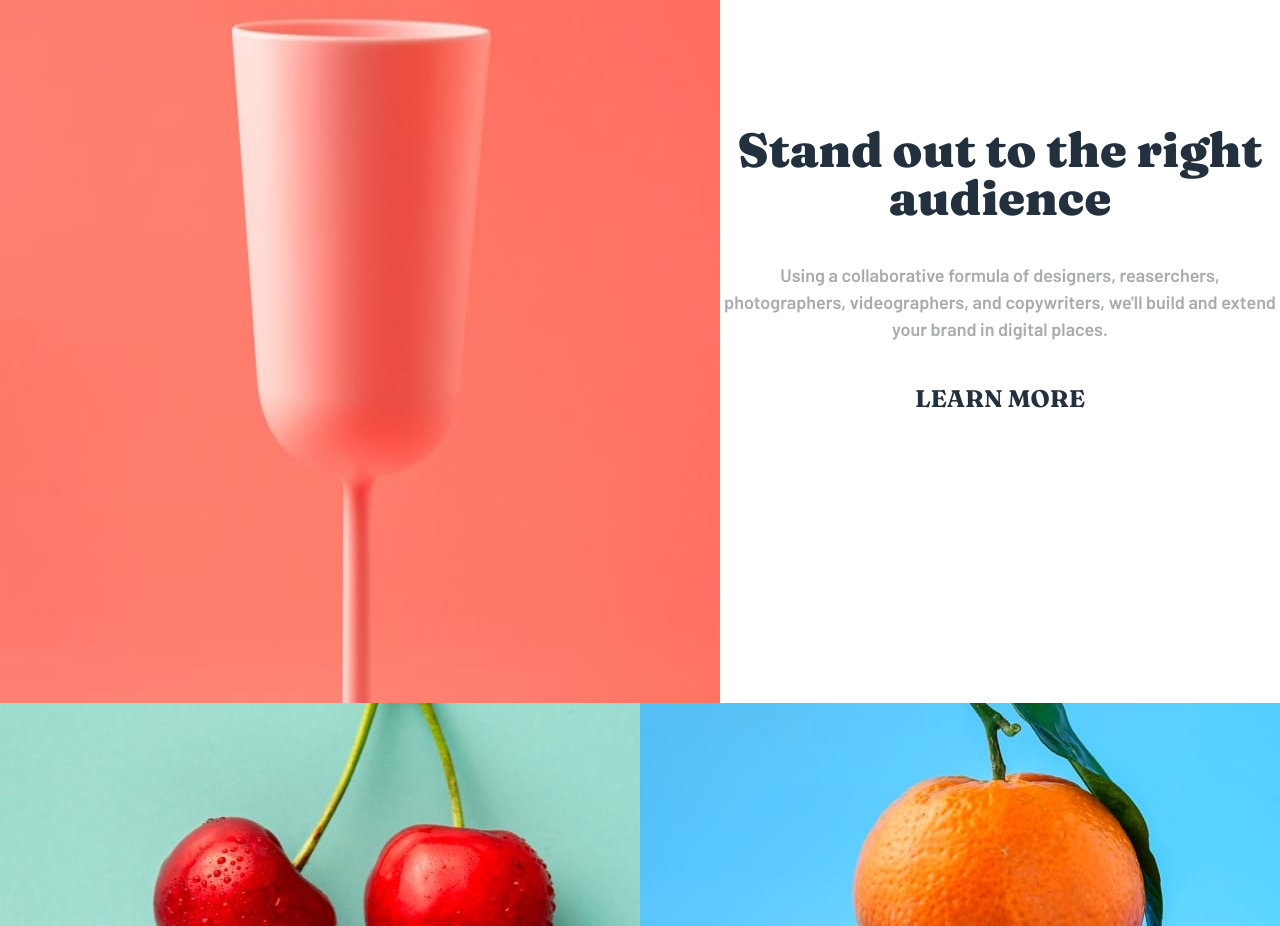
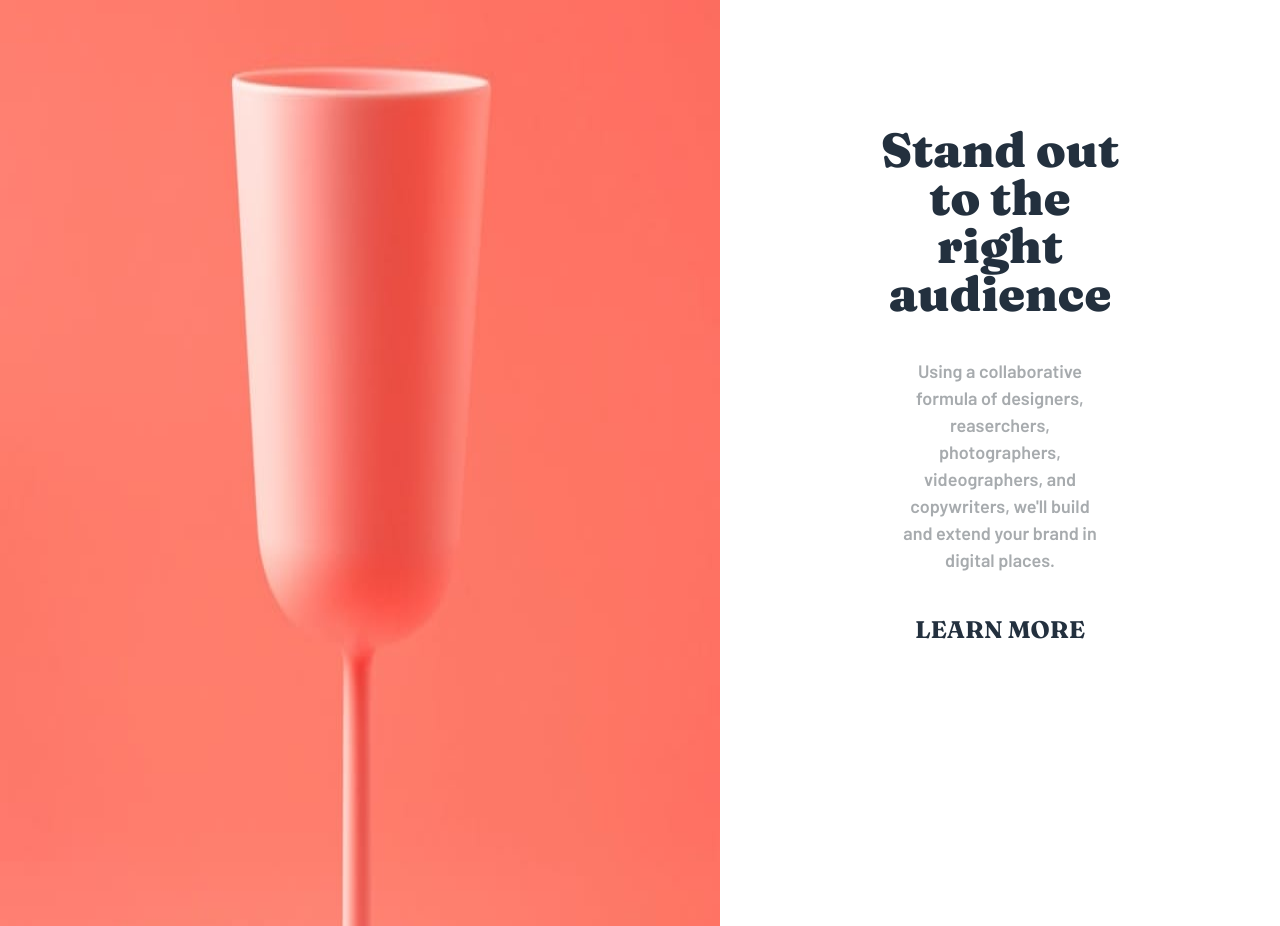
Before and after one commit to camiogli/rendu_tailwindcss, a website: page index.html in a window 1280 px wide. Shown: the part 1860-2786 px from the top of the page. Drawn offline with Linux system fonts and the light colour scheme; a web font is replaced by a local one.

Commit message:
sm adjustment

```diff
--- a/index.html
+++ b/index.html
@@ -39,8 +39,8 @@
     <main class="lg:flex">
         <img class="lg:w-full" src="Images/image-stand-out.jpg">
         <div class=" bg-white text-center py-72 lg:w-full">
-            <h1 class="font-fraunces font-black text-5xl text-very-dark-desaturated-blue">Stand out to the right audience</h1>
-            <p class="font-barlow text-grayish-blue pt-10 text-[18px]">Using a collaborative formula of designers, reaserchers, photographers, videographers, and copywriters, we'll build and extend your brand in digital places.</p>
+            <h1 class="font-fraunces font-black text-5xl text-very-dark-desaturated-blue px-36">Stand out to the right audience</h1>
+            <p class="font-barlow text-grayish-blue pt-10 text-[18px] px-44">Using a collaborative formula of designers, reaserchers, photographers, videographers, and copywriters, we'll build and extend your brand in digital places.</p>
             <h2 class="pt-10"><a class="font-fraunces font-bold text-2xl text-very-dark-desaturated-blue inline-block" href="">LEARN MORE</a></h2>
         </div>
     </main>
```
Also changed, not shown: styles/style.css.
